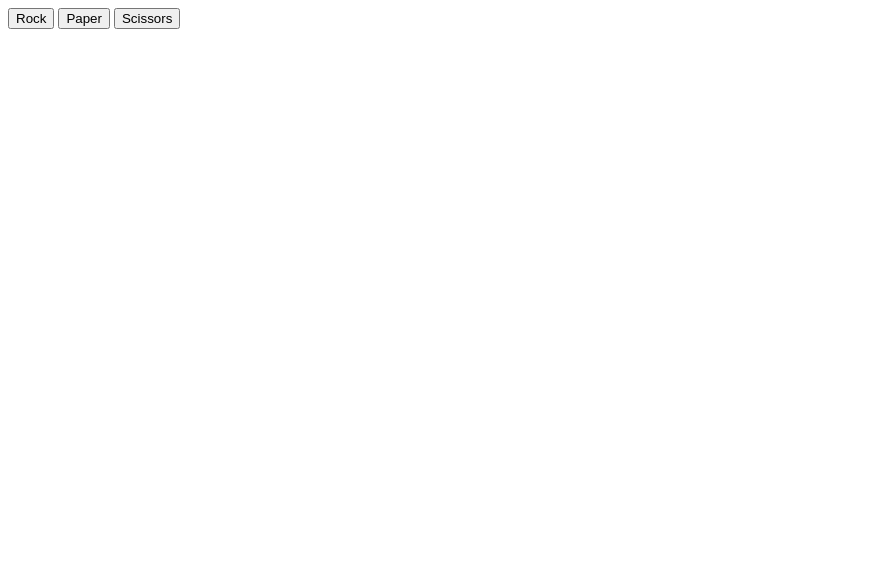
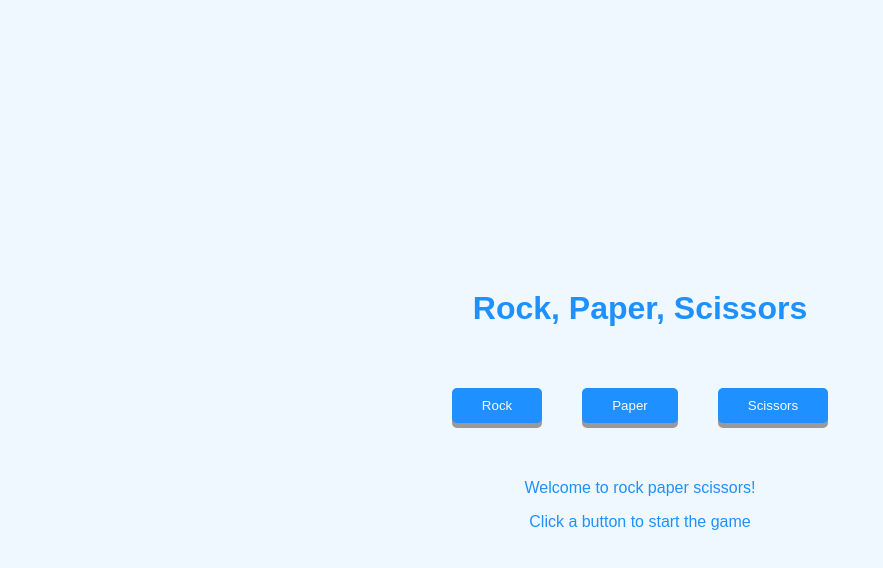
Before and after one commit to zacharykowal/rock-paper-scissors, a plain HTML site: page index.html in a window 1280 px wide. Shown: the whole page, without its empty margins (0-883 px from the left). Drawn offline with Linux system fonts and the light colour scheme.

Commit message:
Add CSS styling

```diff
--- a/index.html
+++ b/index.html
@@ -6,16 +6,18 @@
     <meta name="viewport" content="width=device-width, initial-scale=1.0">
     <title>Rock Paper Scissors</title>
     <script src="script.js" defer></script>
+    <link rel="stylesheet" href="styles.css">
 </head>
 <body>
+    <h1>Rock, Paper, Scissors</h1>
     <div class="buttons">
         <button>Rock</button>
         <button>Paper</button>
         <button>Scissors</button>
     </div>
     <div class="results">
-        <p id="round-result"></p>
-        <p id="game-result"></p>
+        <p id="round-result">Welcome to rock paper scissors!</p>
+        <p id="game-result">Click a button to start the game</p>
     </div>
 </body>
 </html>
--- /dev/null
+++ b/styles.css
@@ -0,0 +1,45 @@
+body {
+    display: flex;
+    flex-direction: column;
+    justify-content: center;
+    align-items: center;
+    height: 100vh;
+    gap: 40px;
+    background-color: aliceblue;
+    color: dodgerblue;
+    font-family: Arial, Helvetica, sans-serif;
+}
+
+.buttons {
+    display: flex;
+    gap: 40px;
+}
+
+button {
+    border-radius: 5px;
+    background-color: dodgerblue;
+    color: #F9FAF8;
+    border: none;
+    cursor: pointer;
+    outline: none;
+    box-shadow: 0 5px #999;
+    border-radius: 5px;
+    padding-left: 30px;
+    padding-right: 30px;
+    padding-top: 10px;
+    padding-bottom: 10px;
+}
+
+button:hover {
+    background-color: lightskyblue;
+}
+
+button:active {
+  background-color: lightskyblue;
+  box-shadow: 0 5px #666;
+  transform: translateY(4px);
+}
+
+.results {
+    text-align: center;
+}
```
